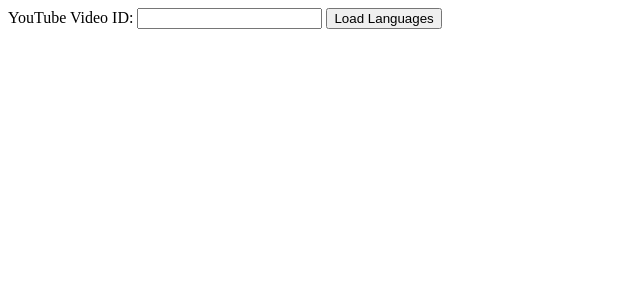
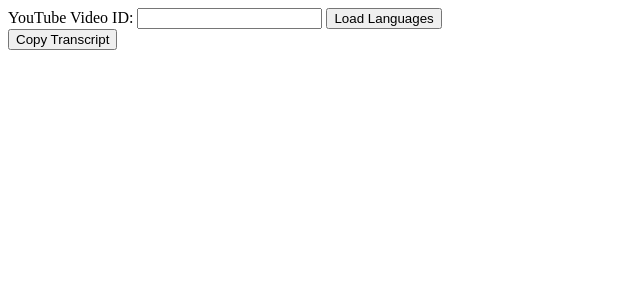
Before and after one commit to thanhan910/YTTranscripts, a Flask app: page / in a window 1280 px wide. Shown: the top 300 px of the page, without its empty margins (0-640 px from the left). Run offline with Flask 3, Linux system fonts and the light colour scheme.

Commit message:
Add copy transcript to clipboard functionality

```diff
--- a/templates/index.html
+++ b/templates/index.html
@@ -142,7 +142,7 @@
             if (response.ok) {
                 const data = await response.json();
                 transcriptData = data.transcript;
-                document.getElementById('transcript').innerHTML = data.transcript.map((item, index) => `<span class="transcript-line" id="transcript-line-${index}" onclick="jumpTo(${item.start})">${item.text}</span>`).join('\n');
+                document.getElementById('transcript').innerHTML = data.transcript.map((item, index) => `<span class="transcript-line" id="transcript-line-${index}" onclick="jumpTo(${item.start})">${item.text}</span>`).join(' ');
                 document.getElementById('transcript').style.display = 'block'; // Show transcript
             } else {
                 // Handle error
@@ -152,7 +152,14 @@
             document.getElementById('loading').style.display = 'none'; // Hide loading indicator after loading
         }
 
-
+        function copyToClipboard() {
+            var text = transcriptData.map(item => item.text).join(' ');
+            navigator.clipboard.writeText(text).then(function () {
+                console.log('Transcript copied to clipboard');
+            }, function (err) {
+                console.error('Failed to copy transcript to clipboard', err);
+            });
+        }
 
     </script>
     <style>
@@ -175,6 +182,7 @@
     <br>
     <div id="player" style="white-space: pre-wrap;"></div>
     <select id="language" style="display: none;" onchange="fetchTranscript()"></select>
+    <button onclick="copyToClipboard()">Copy Transcript</button>
     <div id="loading" style="display: none;">Loading...</div>
     <div id="transcript" style="white-space: pre-wrap;"></div>
 </body>
```
